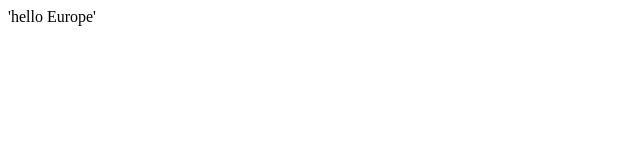
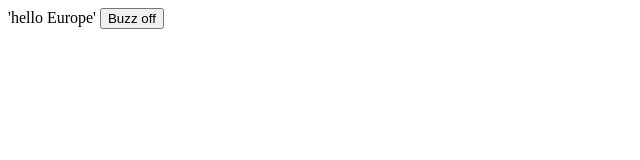
Before and after one commit to GISjohann/GISjohann.github.io, a plain HTML site: page index.html in a window 1280 px wide. Shown: the whole page, without its empty margins (0-640 px from the left). Drawn offline with Linux system fonts and the light colour scheme.

Commit message:
Update index.html

```diff
--- a/index.html
+++ b/index.html
@@ -1 +1,2 @@
 'hello Europe'
+<button class="button" onclick='https://gisjohann.github.io/Test/'>Buzz off</button>
```
